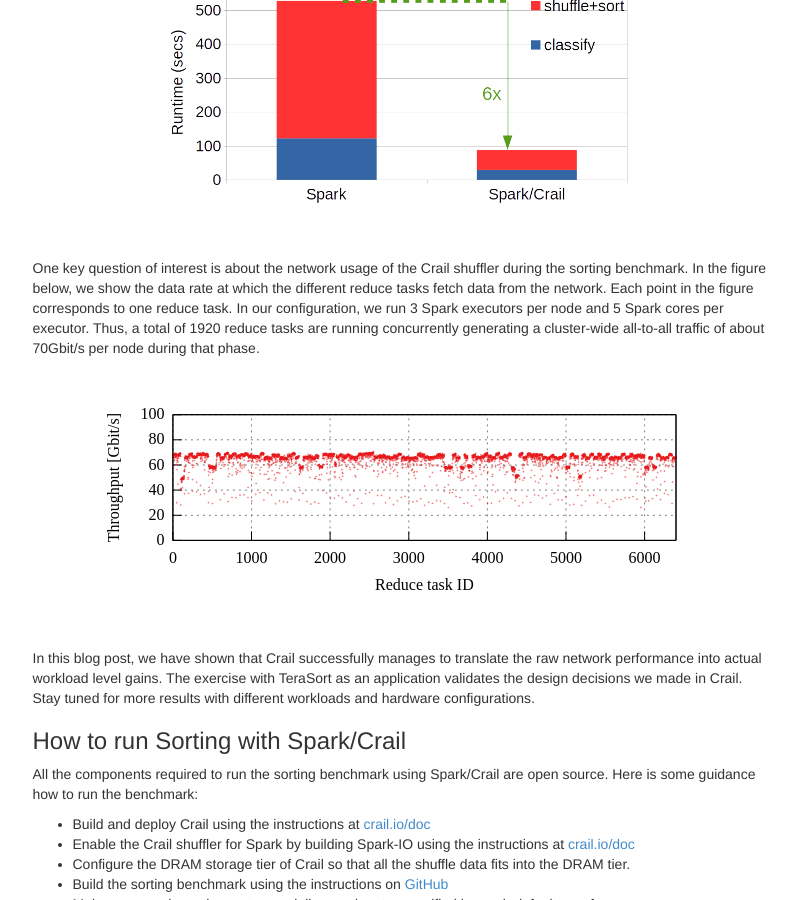
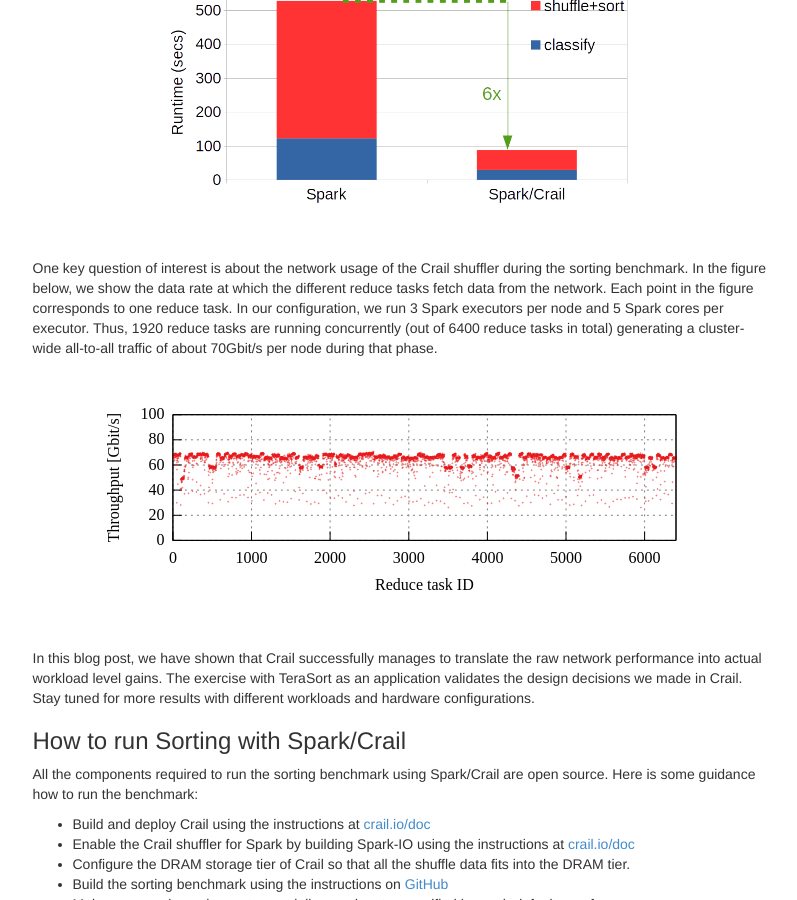
Before and after one commit to apache/incubator-crail-website, a Jekyll site: the page built from _posts/blog/2017-01-1-sorting.md, in a window 1280 px wide and 900 px high, scrolled down 3684 px. Shown: the whole window, without its empty margins (239-1036 px from the left). Built offline with Jekyll 4.4.1, drawn with Linux system fonts in a browser that asks for light colours; comment, search, counter and statistics services are not loaded.

Commit message:
Update 2017-01-1-sorting.md

```diff
--- a/_posts/blog/2017-01-1-sorting.md
+++ b/_posts/blog/2017-01-1-sorting.md
@@ -176,7 +176,7 @@
 <div style="text-align:center"><img src ="http://crail.io/img/blog/sort/performance_overall.png" width="470"></div>
 <br><br>
 
-One key question of interest is about the network usage of the Crail shuffler during the sorting benchmark. In the figure below, we show the data rate at which the different reduce tasks fetch data from the network. Each point in the figure corresponds to one reduce task. In our configuration, we run 3 Spark executors per node and 5 Spark cores per executor. Thus, a total of 1920 reduce tasks are running concurrently generating a cluster-wide all-to-all traffic of about 70Gbit/s per node during that phase.
+One key question of interest is about the network usage of the Crail shuffler during the sorting benchmark. In the figure below, we show the data rate at which the different reduce tasks fetch data from the network. Each point in the figure corresponds to one reduce task. In our configuration, we run 3 Spark executors per node and 5 Spark cores per executor. Thus, 1920 reduce tasks are running concurrently (out of 6400 reduce tasks in total) generating a cluster-wide all-to-all traffic of about 70Gbit/s per node during that phase.
 
 <br>
 <div style="text-align:center"><img src ="http://crail.io/img/blog/sort/multiread.svg"></div>
```
